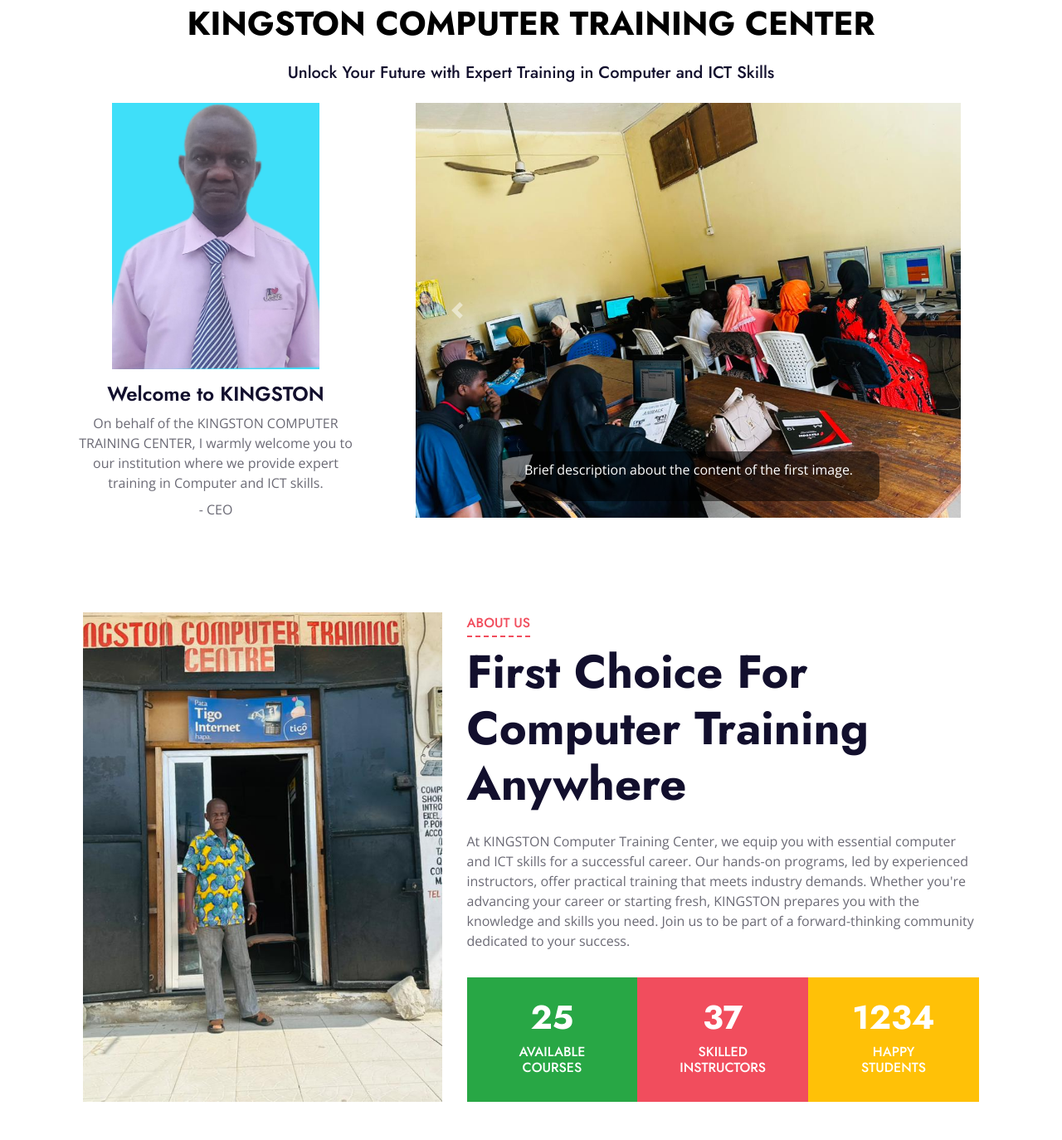
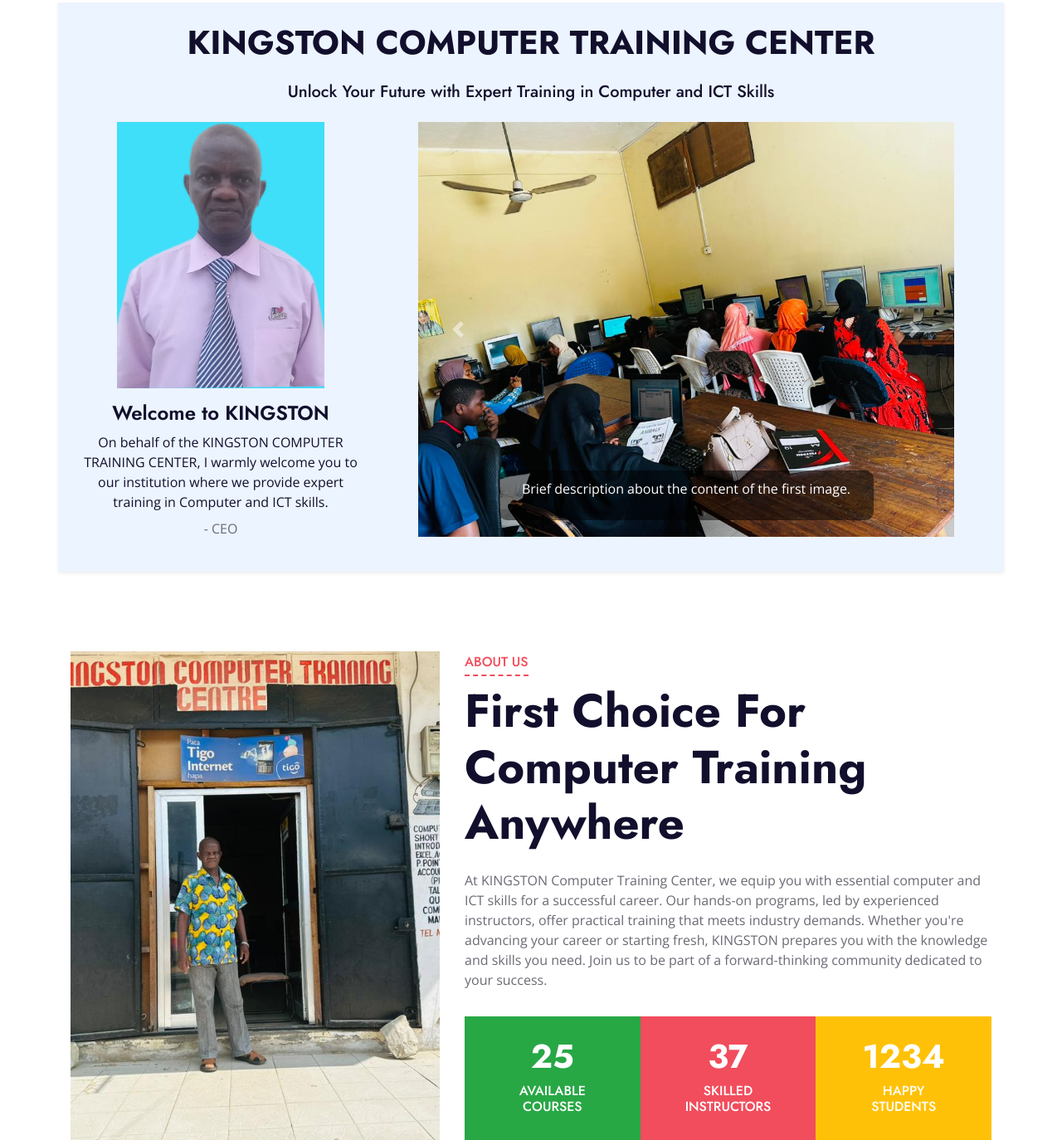
Before and after one commit to fredrickmugish/SRMS, a Django app: page / in a window 1280 px wide. Shown: the part 124-1498 px from the top of the page at 83% size. Run offline with Django 5.2, Linux system fonts and the light colour scheme; data that the repository does not hold is empty; some libraries are stand-ins or nearby versions.

Commit message:
Another commit

```diff
--- a/system/templates/site_index.html
+++ b/system/templates/site_index.html
@@ -99,11 +99,12 @@
         </div>
     </div>
     {% endblock header %}-->
-    <div class="container">
+ <!-- Main Container -->
+<div class="container bg-light p-4 rounded shadow-sm">
     <!-- Top Section: Explanation -->
     <section class="text-center explanation-section">
-            <h1 style="margin-top: 1px; color:black">KINGSTON COMPUTER TRAINING CENTER</h1>
-            <h5 class="text-black mt-4 mb-4">Unlock Your Future with Expert Training in Computer and ICT Skills</h5>
+        <h1 class="text-dark">KINGSTON COMPUTER TRAINING CENTER</h1>
+        <h5 class="text-dark mt-4 mb-4">Unlock Your Future with Expert Training in Computer and ICT Skills</h5>
     </section>
 
     <!-- Left and Right Sections -->
@@ -111,9 +112,9 @@
         <!-- Left Section: CEO Welcome Section -->
         <div class="col-md-4">
             <section class="ceo-welcome-section text-center">
-                    <img src="{% static 'site/img/mzee.jpg' %}" alt="CEO Passport" class="img-fluid mb-3" style="width: 250px; height: auto;">
-                    <h4 class="text-black">Welcome to KINGSTON</h4>
-                    <p class="text-black mt-2 mb-2">On behalf of the KINGSTON COMPUTER TRAINING CENTER, I warmly welcome you to our institution where we provide expert training in Computer and ICT skills.</p>
+                <img src="{% static 'site/img/mzee.jpg' %}" alt="CEO Passport" class="img-fluid mb-3" style="width: 250px; height: auto">
+                <h4 class="text-dark">Welcome to KINGSTON</h4>
+                <p class="text-dark mt-2 mb-2">On behalf of the KINGSTON COMPUTER TRAINING CENTER, I warmly welcome you to our institution where we provide expert training in Computer and ICT skills.</p>
                 <p>- CEO</p>
             </section>
         </div>
@@ -168,6 +169,8 @@
                         <span class="carousel-control-next-icon" aria-hidden="true"></span>
                         <span class="sr-only">Next</span>
                     </a>
+                </div>
+            </div>
         </div>
     </div>
 </div>
```
Lines whose indentation alone changed are shown as unchanged.
